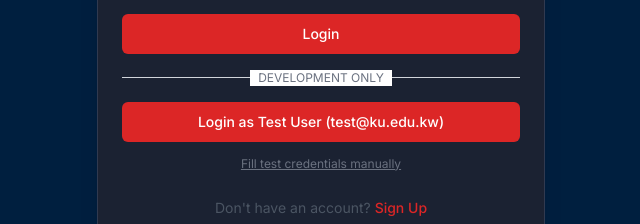
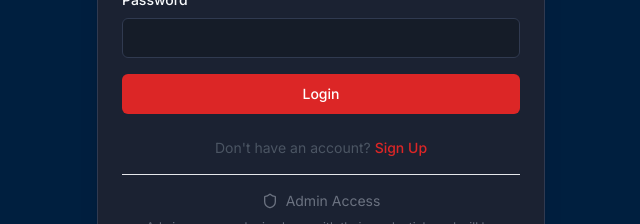
Before and after one commit to S-a-m-27/lovedu-frontend, a Next.js app: page /login in a window 1280 px wide. Shown: the part 447-671 px from the top of the page, without its empty margins (319-959 px from the left). Built offline with nearby package versions, Linux system fonts and the light colour scheme; no server answers.

Commit message:
FIxed development thing

```diff
--- a/app/(auth)/login/page.tsx
+++ b/app/(auth)/login/page.tsx
@@ -21,7 +21,7 @@ export default function LoginPage() {
   const [loading, setLoading] = useState(false)
   const [logoIndex, setLogoIndex] = useState(0)
 
-  const { signIn, signInTestUser } = useSupabaseAuth()
+  const { signIn } = useSupabaseAuth()
   const { t, isRTL, language } = useLanguage()
   const router = useRouter()
 
@@ -64,34 +64,6 @@ export default function LoginPage() {
     }
   }
 
-  const handleTestUserLogin = async () => {
-    setError('')
-    setLoading(true)
-
-    try {
-      console.log('🔄 Starting test user login...')
-      const { data, error } = await signInTestUser()
-
-      if (error) {
-        console.error('❌ Test user login error:', error)
-        setError(`Test user login failed: ${error.message}. Try manual login with test@ku.edu.kw / testpassword123`)
-      } else {
-        console.log('✅ Test user login successful:', data)
-        console.log('🔄 Redirecting to /chat...')
-
-        // Add a small delay to ensure state is updated
-        setTimeout(() => {
-          console.log('🚀 Navigating to /chat')
-          router.push('/chat')
-        }, 100)
-      }
-    } catch (err) {
-      console.error('❌ Test user login exception:', err)
-      setError('Test user login failed. Try manual login with test@ku.edu.kw / testpassword123')
-    } finally {
-      setLoading(false)
-    }
-  }
 
   const signinSources = ['/signin.png', '/signin.jpeg', '/signin.jpg'] as const
   const signinSrc = signinSources[Math.min(logoIndex, signinSources.length - 1)]
@@ -183,42 +155,6 @@ export default function LoginPage() {
               </Button>
             </form>
 
-            {/* Test User Button */}
-            <div className="mt-4">
-              <div className="relative">
-                <div className="absolute inset-0 flex items-center">
-                  <span className="w-full border-t border-gray-300 dark:border-gray-600" />
-                </div>
-                <div className="relative flex justify-center text-xs uppercase">
-                  <span className="bg-white dark:bg-gray-800 px-2 text-gray-500 dark:text-gray-400">
-                    Development Only
-                  </span>
-                </div>
-              </div>
-
-              <Button
-                type="button"
-                onClick={handleTestUserLogin}
-                disabled={loading}
-                className="w-full mt-4"
-              >
-                {loading ? 'Logging in...' : 'Login as Test User (test@ku.edu.kw)'}
-              </Button>
-
-              <div className="mt-2 text-center">
-                <button
-                  type="button"
-                  onClick={() => {
-                    setEmail('test@ku.edu.kw')
-                    setPassword('testpassword123')
-                  }}
-                  className="text-xs text-gray-500 dark:text-gray-400 hover:text-gray-700 dark:hover:text-gray-300 underline"
-                >
-                  Fill test credentials manually
-                </button>
-              </div>
-            </div>
-
             <div className="mt-6 text-center">
               <p className="text-sm text-gray-600 dark:text-gray-400">
                 {t('auth.noAccount')}{' '}
```
